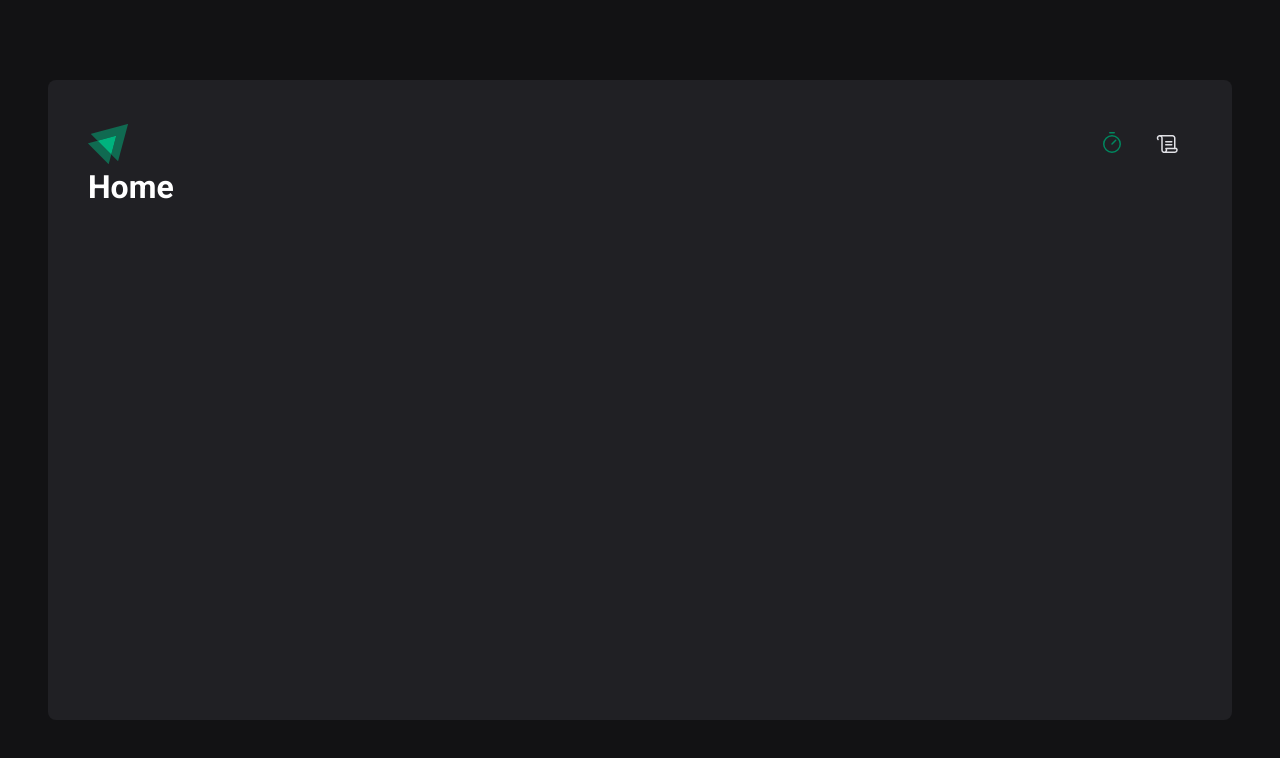
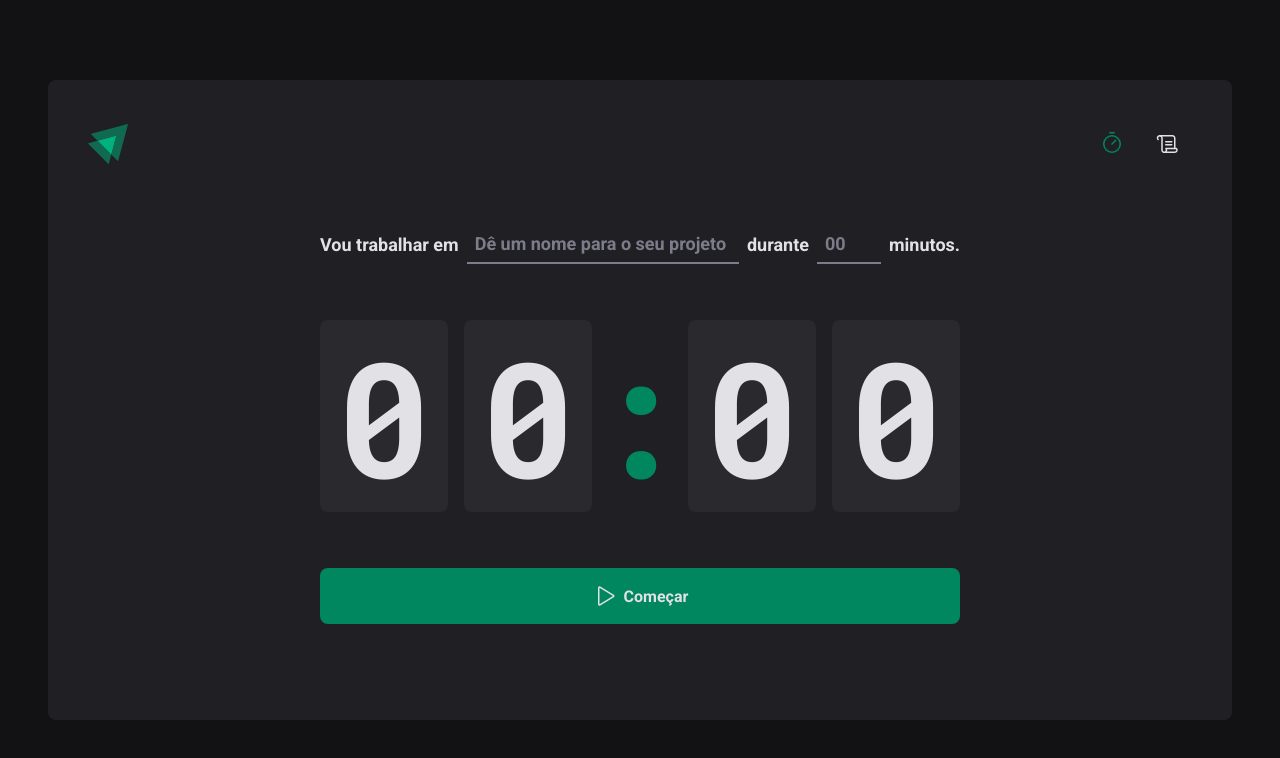
Before and after one commit to CtsLucas/Ignite-Timer, a React (Vite) app: page / in a window 1280 px wide. Shown: the top 758 px of the page. Built offline with nearby package versions, Linux system fonts and the light colour scheme.

Commit message:
feat: Home page created

```diff
--- a/src/@types/styled.d.ts
+++ b/src/@types/styled.d.ts
@@ -1,5 +1,5 @@
 import 'styled-components'
-import { defaultTheme } from '../syles/themes/default'
+import { defaultTheme } from '../styles/themes/default'
 
 type ThemeType = typeof defaultTheme
 
--- a/src/pages/Home/index.tsx
+++ b/src/pages/Home/index.tsx
@@ -1,7 +1,58 @@
+import { Play } from 'phosphor-react'
+import {
+  CountdownContainer,
+  FormContainer,
+  HomeContainer,
+  MinutesAmountInput,
+  Separator,
+  StartCountdownButton,
+  TaskInput,
+} from './styles'
+
 export function Home() {
   return (
-    <div>
-      <h1>Home</h1>
-    </div>
+    <HomeContainer>
+      <form action="">
+        <FormContainer>
+          <label htmlFor="task">Vou trabalhar em</label>
+          <TaskInput
+            id="task"
+            type="text"
+            list="task-suggestions"
+            placeholder="Dê um nome para o seu projeto"
+          />
+          <datalist id="task-suggestions">
+            <option value="Projeto 1" />
+            <option value="Projeto 2" />
+            <option value="Projeto 3" />
+          </datalist>
+
+          <label htmlFor="minutesAmount">durante</label>
+          <MinutesAmountInput
+            id="minutesAmount"
+            type="number"
+            placeholder="00"
+            step={5}
+            min={5}
+            max={60}
+          />
+
+          <span>minutos.</span>
+        </FormContainer>
+
+        <CountdownContainer>
+          <span>0</span>
+          <span>0</span>
+          <Separator>:</Separator>
+          <span>0</span>
+          <span>0</span>
+        </CountdownContainer>
+
+        <StartCountdownButton type="submit">
+          <Play size={24} />
+          Começar
+        </StartCountdownButton>
+      </form>
+    </HomeContainer>
   )
 }
--- /dev/null
+++ b/src/pages/Home/styles.ts
@@ -0,0 +1,115 @@
+import styled from 'styled-components'
+
+export const HomeContainer = styled.main`
+  flex: 1;
+
+  display: flex;
+  flex-direction: column;
+  align-items: center;
+  justify-content: center;
+
+  form {
+    display: flex;
+    flex-direction: column;
+    align-items: center;
+    gap: 3.5rem;
+  }
+`
+
+export const FormContainer = styled.div`
+  width: 100%;
+  display: flex;
+  align-items: center;
+  justify-content: center;
+  gap: 0.5rem;
+  color: ${({ theme }) => theme['gray-100']};
+  font-size: 1.125rem;
+  font-weight: bold;
+  flex-wrap: wrap;
+`
+
+const BaseInput = styled.input`
+  background: transparent;
+  height: 2.5rem;
+  border: 0;
+  border-bottom: 2px solid ${({ theme }) => theme['gray-500']};
+  font-weight: bold;
+  font-size: 1.125rem;
+  padding: 0 0.5rem;
+  color: ${({ theme }) => theme['gray-100']};
+
+  &:focus {
+    box-shadow: none;
+    border-color: ${({ theme }) => theme['green-500']};
+  }
+
+  &::placeholder {
+    color: ${({ theme }) => theme['gray-500']};
+  }
+`
+
+export const TaskInput = styled(BaseInput)`
+  flex: 1;
+
+  &::-webkit-calendar-picker-indicator {
+    display: none !important;
+  }
+`
+
+export const MinutesAmountInput = styled(BaseInput)`
+  width: 4rem;
+`
+
+export const CountdownContainer = styled.div`
+  font-family: 'Roboto Mono', monospace;
+  font-size: 10rem;
+  line-height: 8rem;
+  color: ${({ theme }) => theme['gray-100']};
+
+  display: flex;
+  gap: 1rem;
+
+  span {
+    background: ${({ theme }) => theme['gray-700']};
+    padding: 2rem 1rem;
+    border-radius: 8px;
+  }
+`
+
+export const Separator = styled.div`
+  padding: 2rem 0;
+  color: ${({ theme }) => theme['green-500']};
+
+  width: 4rem;
+  overflow: hidden;
+  display: flex;
+  justify-content: center;
+`
+
+export const StartCountdownButton = styled.button`
+  width: 100%;
+  border: 0;
+  padding: 1rem;
+  border-radius: 8px;
+
+  display: flex;
+  align-items: center;
+  justify-content: center;
+
+  gap: 0.5rem;
+  font-weight: bold;
+
+  cursor: pointer;
+
+  background: ${({ theme }) => theme['green-500']};
+  color: ${({ theme }) => theme['gray-100']};
+
+  &:disabled {
+    opacity: 0.7;
+    cursor: not-allowed;
+  }
+
+  &:not(:disabled):hover {
+    background: ${({ theme }) => theme['green-700']};
+  }
+`
--- a/src/styles/global.ts
+++ b/src/styles/global.ts
@@ -15,7 +15,7 @@
   body {
     background: ${({ theme }) => theme['gray-900']};
     color: ${({ theme }) => theme['gray-300']};
-    color: #fff;
+    -webkit-font-smoothing: antialiased;
   }
 
   body, input, button, textarea {
```
